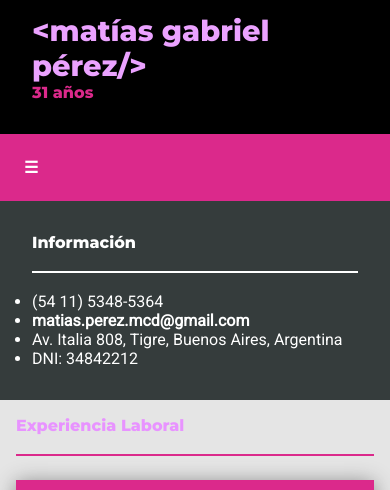
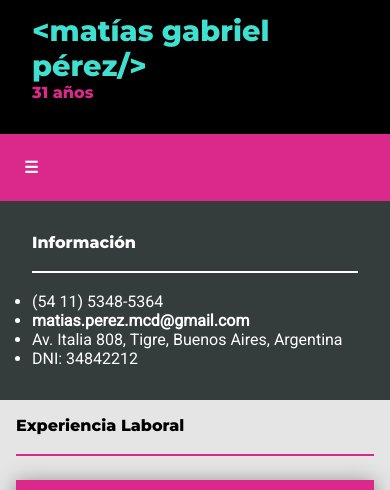
Before and after one commit to DiestroCorleone/curriculum, a plain HTML site: page index.html in a window 390 px wide. Shown: the part 125-615 px from the top of the page. Drawn offline with Linux system fonts and the light colour scheme.

Commit message:
Add files via upload
Se corrige color de encabezados en mediaquery de 'style2.css'.

```diff
--- a/style2.css
+++ b/style2.css
@@ -234,16 +234,13 @@ hr{
 
 	h1{
 		font-size: 3rem;
-		color: #eba2ff;
 	}
 
 	h3{
 		font-size: 2rem;
-		color: #db298b;
 	}
 
 	h4{
-		color: #e893ff;
 		font-size: 1rem;
 	}
 
```
